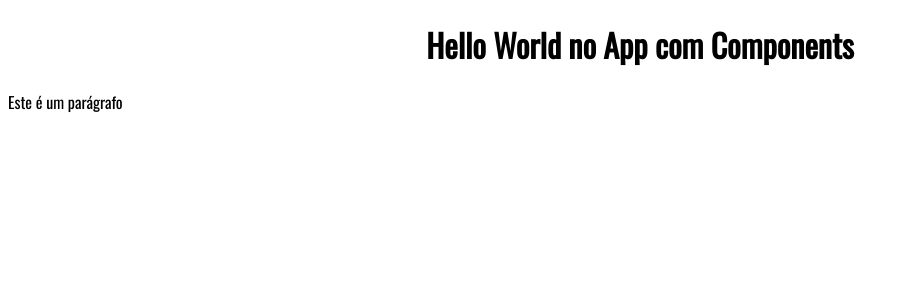
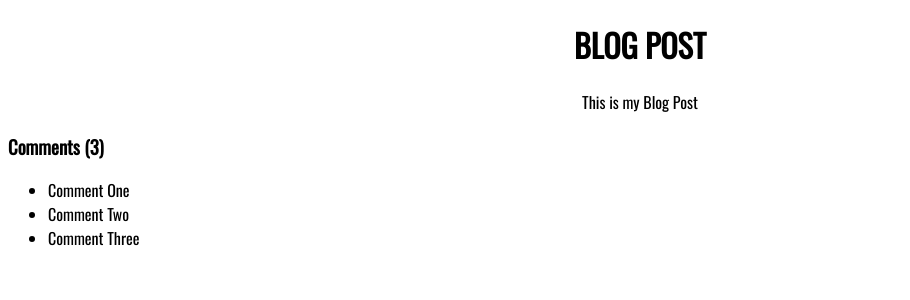
Before and after one commit to renatoguara2020/app-basics-of-react, a React (Create React App) app: page / in a window 1280 px wide. Shown: the top 300 px of the page, without its empty margins (0-910 px from the left). Built offline with nearby package versions, Linux system fonts and the light colour scheme.

Commit message:
commit changes

```diff
--- a/src/App.js
+++ b/src/App.js
@@ -1,12 +1,36 @@
-import React, {Fragment} from 'react'
+import React from 'react'
 
 
 const App = () => {
+
+    const title = 'Blog Post';
+    const body = 'This is my Blog Post';
+    const comments = [
+
+        {id:1, text: 'Comment One'},
+        {id:2, text: 'Comment Two'},
+        {id:3, text: 'Comment Three'}
+
+    ]
+
   return (
-    <Fragment>
-      <h1>Hello World no App com Components</h1>
-      <p>Este é um parágrafo</p>
-    </Fragment>
+    <div className="container">
+      <h1>{title.toUpperCase()}</h1>
+      <p>{body}</p>
+
+
+      <div className="comments">
+          <h3>Comments ({comments.length})</h3>
+          <ul>
+             {comments.map((comment, index)=>(
+
+
+                <li key={index}>{comment.text}</li>
+
+          ))}
+          </ul>
+      </div>
+    </div>
   )
 }
 
--- a/src/index.css
+++ b/src/index.css
@@ -6,7 +6,7 @@
 
 }
 
-h1{
+h1, p{
 
     text-align: center;
 
--- a/src/index.js
+++ b/src/index.js
@@ -4,7 +4,9 @@
 import App from './App';
 
 
-ReactDOM.render(
-    <React.StrictMode>
-       <App/>
-     </React.StrictMode>, document.getElementById('root'))
+const root = ReactDOM.createRoot(document.getElementById('root'));
+root.render(
+  <React.StrictMode>
+    <App />
+  </React.StrictMode>
+);
```
